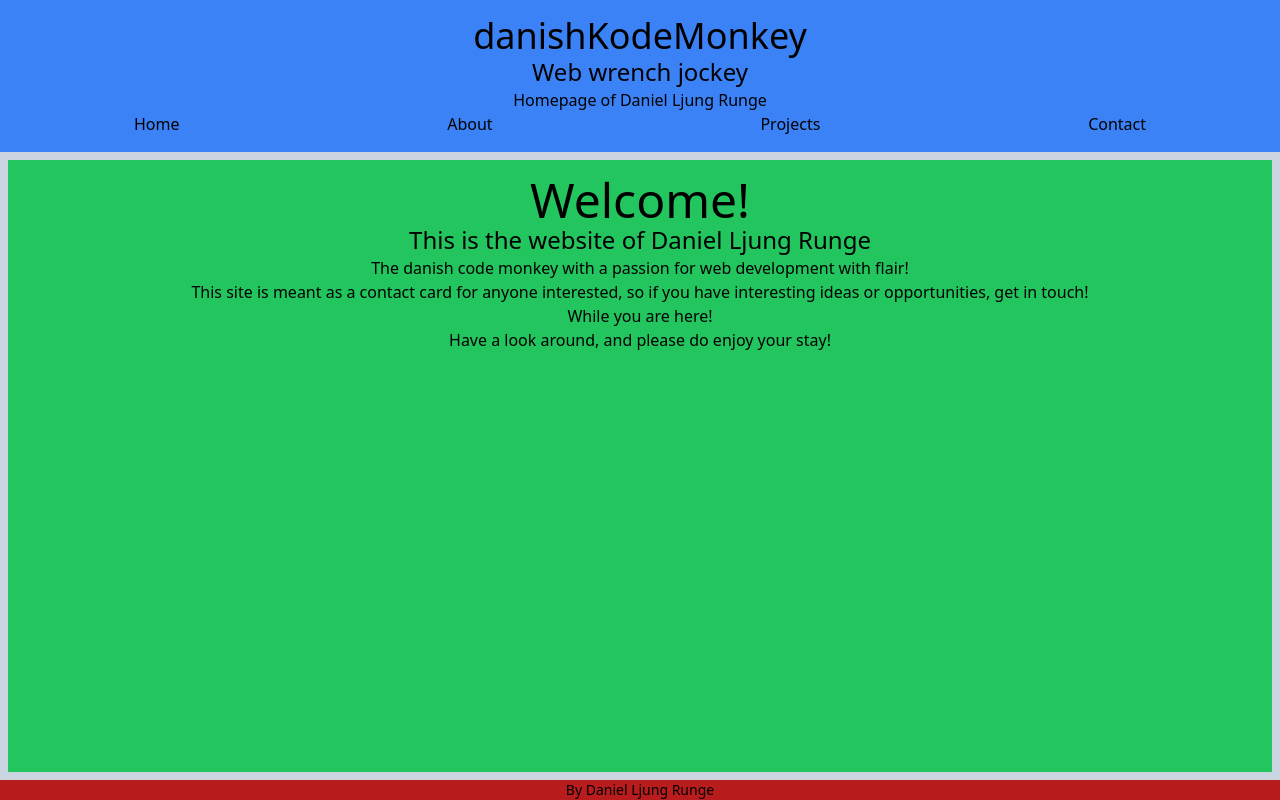
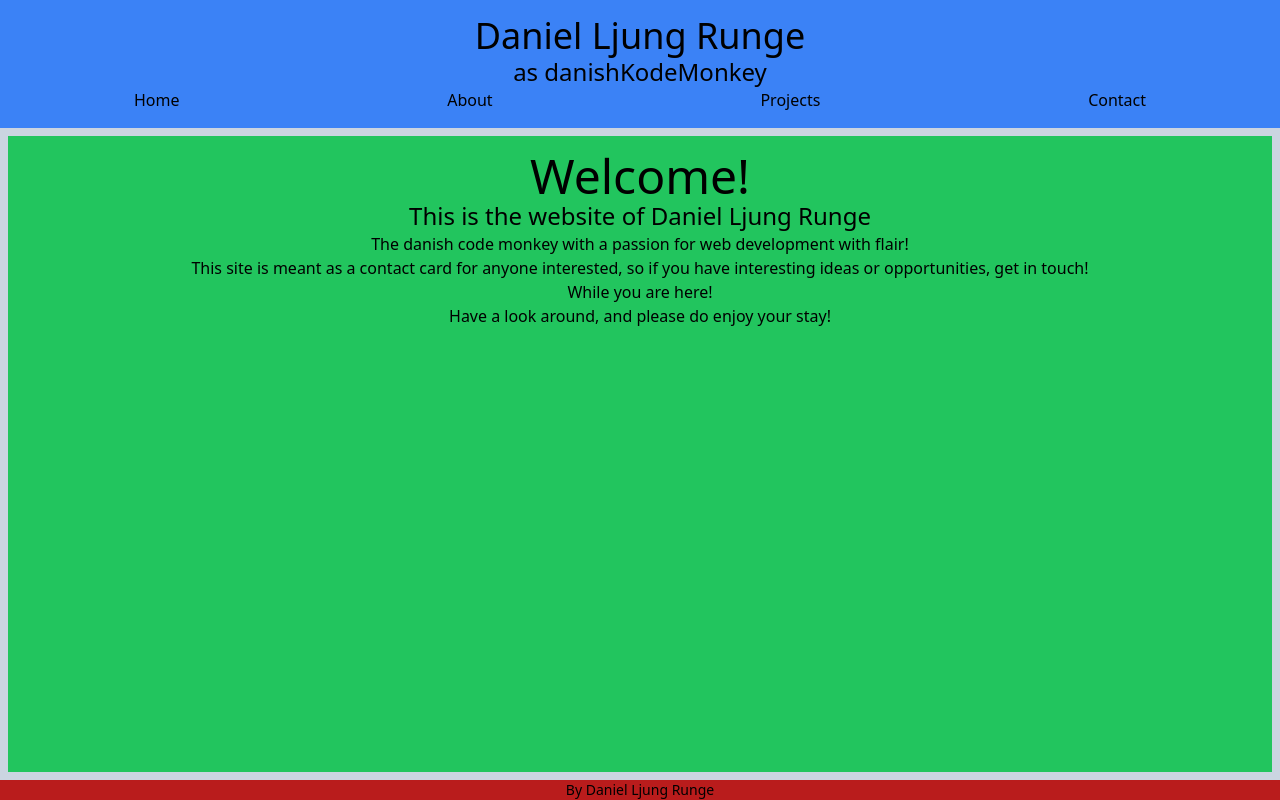
Before and after one commit to DanishKodeMonkey/DKM-cave, a React (Vite) app: page / in a window 1280 px wide. Built offline with nearby package versions, Linux system fonts and the light colour scheme.

Commit message:
fix: better header formatting

```diff
--- a/src/components/Header.jsx
+++ b/src/components/Header.jsx
@@ -5,9 +5,8 @@ function Header() {
     return (
         <div className='flex flex-col justify-center align-center text-center'>
             <div>
-                <h1 className='text-4xl'>danishKodeMonkey</h1>
-                <h2 className='text-2xl'>Web wrench jockey </h2>
-                <h3 className='text-1xl'>Homepage of Daniel Ljung Runge</h3>
+                <h1 className='text-4xl'>Daniel Ljung Runge</h1>
+                <h2 className='text-2xl'>as danishKodeMonkey </h2>
             </div>
             <div>
                 <Navbar />
```
